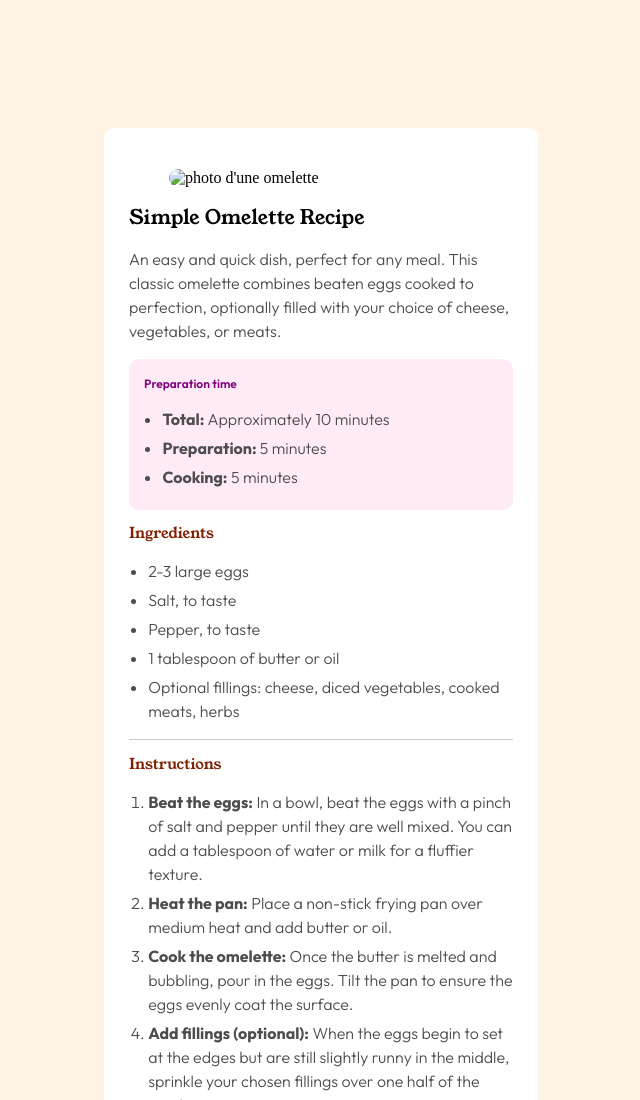
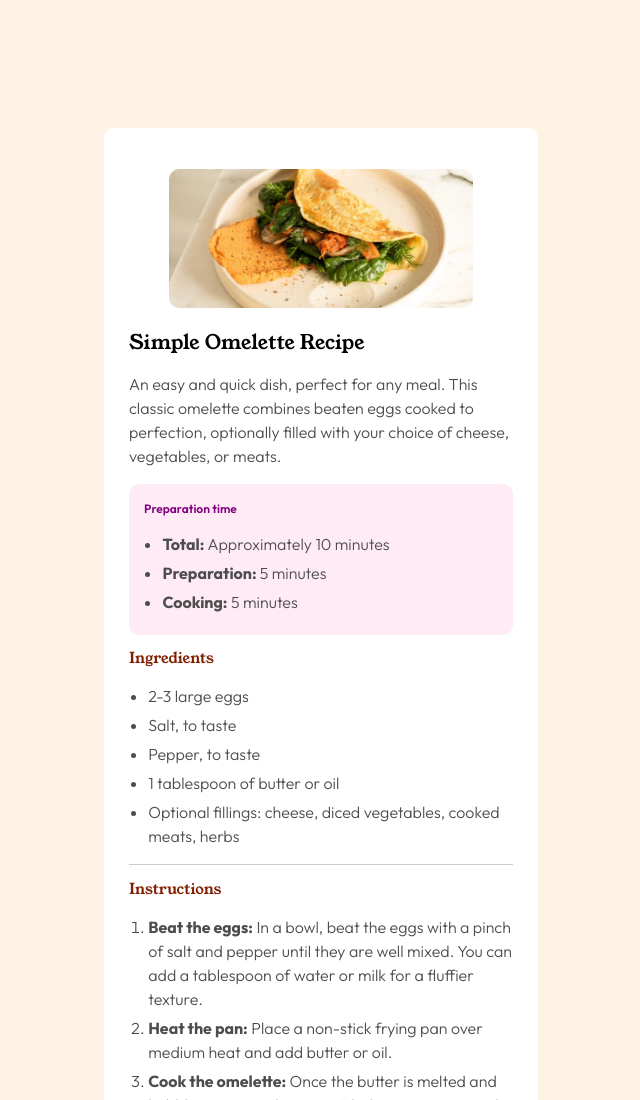
Before and after one commit to chloec68/FrontEndMentor_recipe, a plain HTML site: page index.html in a window 1280 px wide. Shown: the top 1100 px of the page, without its empty margins (319-959 px from the left). Drawn offline with Linux system fonts and the light colour scheme.

Commit message:
correction

```diff
--- a/index.html
+++ b/index.html
@@ -23,7 +23,7 @@
 <!-- HEADER -->
     <header>
       <figure>
-        <img src="assets/images/image-omelette.jpeg" alt="photo d'une omelette">
+        <img src="image-omelette.jpeg" alt="photo d'une omelette">
       </figure>
 
       <h1>Simple Omelette Recipe</h1>
```
